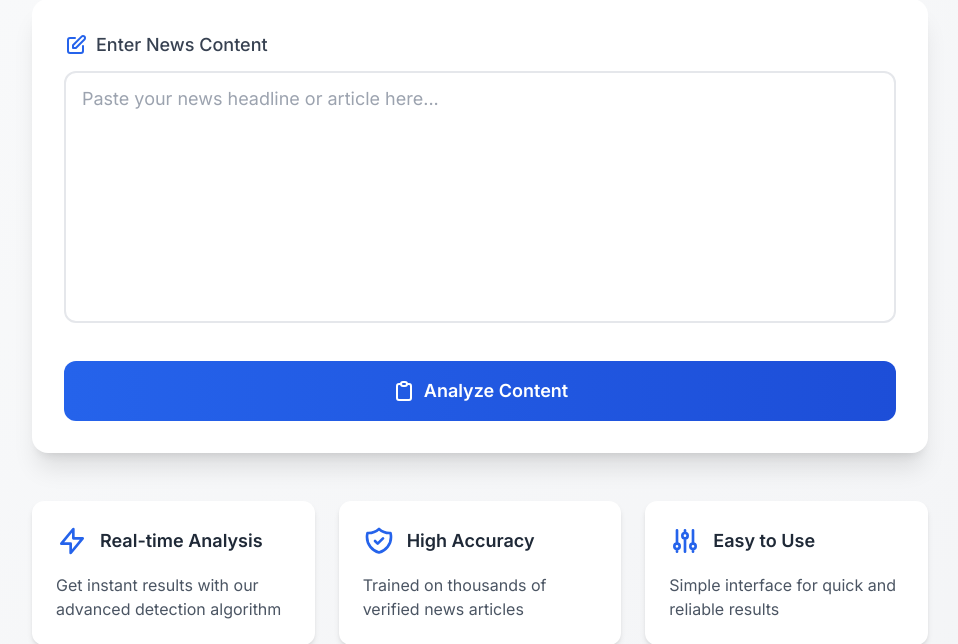
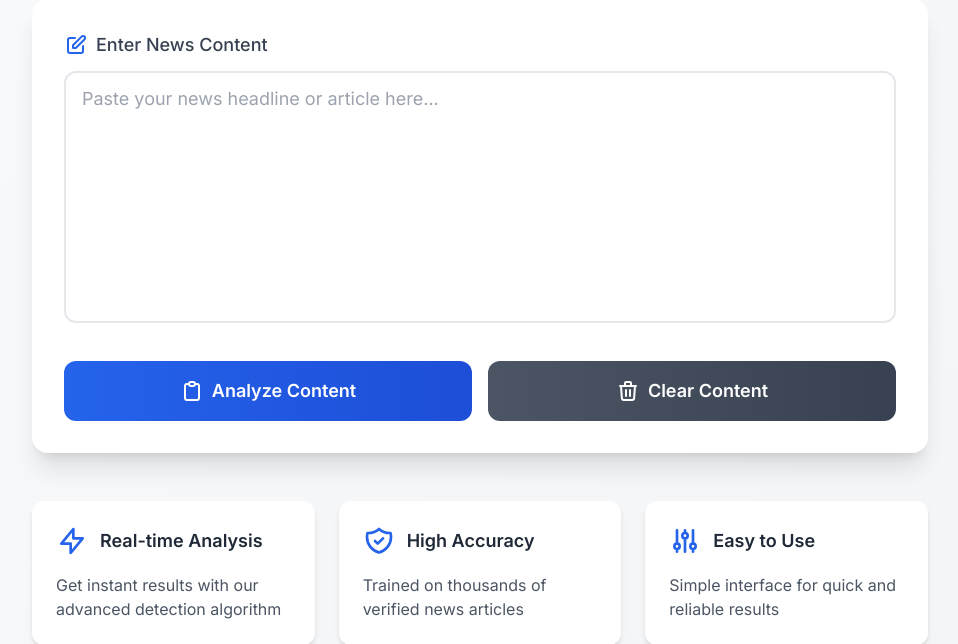
Before and after one commit to zvincent07/Fake-News-Detector, a Flask app: page / in a window 1280 px wide. Shown: the part 253-897 px from the top of the page, without its empty margins (160-1118 px from the left). Run offline with Flask 2, Linux system fonts and the light colour scheme; parts of the project's set-up code (start-up, migrations or seed data) failed here and were passed over; some libraries are stand-ins or nearby versions.

Commit message:
add clear content button

```diff
--- a/app/static/js/main.js
+++ b/app/static/js/main.js
@@ -112,3 +112,23 @@ async function analyzeHeadline() {
         button.textContent = 'Analyze Content';
     }
 }
+
+// Clear content function
+function clearContent() {
+    const headline = document.getElementById('headline');
+    const resultDiv = document.getElementById('result');
+    const button = document.getElementById('analyzeBtn');
+
+    // Clear the textarea
+    headline.value = '';
+
+    // Hide the result section
+    resultDiv.classList.add('hidden');
+
+    // Reset the analyze button
+    button.classList.remove('loading');
+    button.textContent = 'Analyze Content';
+
+    // Focus back on the textarea
+    headline.focus();
+}
--- a/app/templates/index.html
+++ b/app/templates/index.html
@@ -47,16 +47,28 @@
             </div>
 
             <!-- Button Section -->
+            <div class="flex space-x-4">
                 <button
                     id="analyzeBtn"
                     onclick="analyzeHeadline()"
-                class="w-full bg-gradient-to-r from-blue-600 to-blue-700 dark:from-blue-500 dark:to-blue-600 text-white text-lg font-semibold py-4 px-6 rounded-xl hover:from-blue-700 hover:to-blue-800 dark:hover:from-blue-600 dark:hover:to-blue-700 focus:outline-none focus:ring-2 focus:ring-blue-500 focus:ring-offset-2 transition-all duration-300 transform hover:scale-[1.02] flex items-center justify-center"
+                    class="flex-1 bg-gradient-to-r from-blue-600 to-blue-700 dark:from-blue-500 dark:to-blue-600 text-white text-lg font-semibold py-4 px-6 rounded-xl hover:from-blue-700 hover:to-blue-800 dark:hover:from-blue-600 dark:hover:to-blue-700 focus:outline-none focus:ring-2 focus:ring-blue-500 focus:ring-offset-2 transition-all duration-300 transform hover:scale-[1.02] flex items-center justify-center"
                 >
                     <svg class="w-6 h-6 mr-2" fill="none" stroke="currentColor" viewBox="0 0 24 24">
                         <path stroke-linecap="round" stroke-linejoin="round" stroke-width="2" d="M9 5H7a2 2 0 00-2 2v12a2 2 0 002 2h10a2 2 0 002-2V7a2 2 0 00-2-2h-2M9 5a2 2 0 002 2h2a2 2 0 002-2M9 5a2 2 0 012-2h2a2 2 0 012 2"></path>
                     </svg>
                     Analyze Content
                 </button>
+                <button
+                    id="clearBtn"
+                    onclick="clearContent()"
+                    class="flex-1 bg-gradient-to-r from-gray-600 to-gray-700 dark:from-gray-500 dark:to-gray-600 text-white text-lg font-semibold py-4 px-6 rounded-xl hover:from-gray-700 hover:to-gray-800 dark:hover:from-gray-600 dark:hover:to-gray-700 focus:outline-none focus:ring-2 focus:ring-gray-500 focus:ring-offset-2 transition-all duration-300 transform hover:scale-[1.02] flex items-center justify-center"
+                >
+                    <svg class="w-6 h-6 mr-2" fill="none" stroke="currentColor" viewBox="0 0 24 24">
+                        <path stroke-linecap="round" stroke-linejoin="round" stroke-width="2" d="M19 7l-.867 12.142A2 2 0 0116.138 21H7.862a2 2 0 01-1.995-1.858L5 7m5 4v6m4-6v6m1-10V4a1 1 0 00-1-1h-4a1 1 0 00-1 1v3M4 7h16"></path>
+                    </svg>
+                    Clear Content
+                </button>
+            </div>
 
             <!-- Result Section -->
             <div id="result" class="mt-8 hidden">
```
Lines whose indentation alone changed are shown as unchanged.
